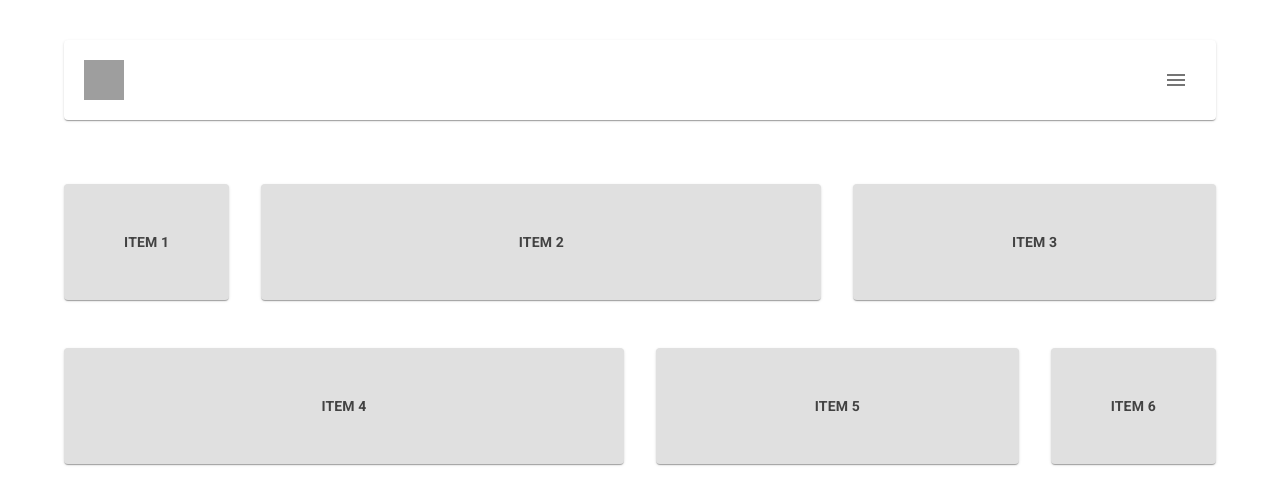
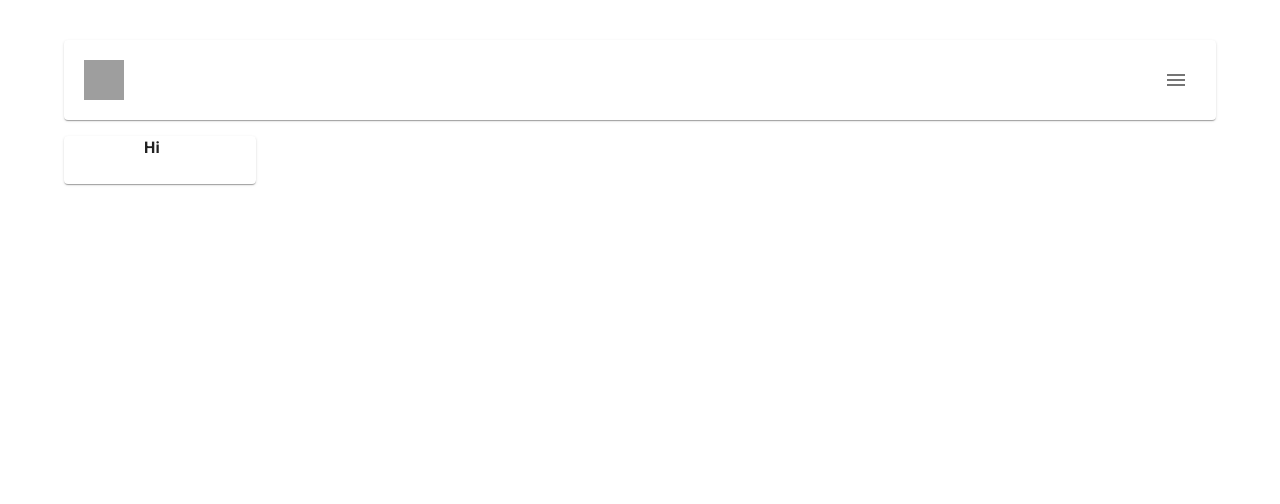
Before and after one commit to Kechenk/opoJareJS, a React (Vite) app: page /Card in a window 1280 px wide. Shown: the top 504 px of the page. Built offline with nearby package versions, Linux system fonts and the light colour scheme; grey boxes are pictures that could not be loaded.

Commit message:
idk man, i forgot what did i do

```diff
--- a/src/components/Card.jsx
+++ b/src/components/Card.jsx
@@ -1,42 +1,36 @@
-import * as React from "react";
-import { Box, Paper, Grid, styled } from "@mui/material";
-
-const Item = styled(Paper)(({ theme }) => ({
-  backgroundColor: "#e0e0e0",
-  ...theme.typography.body2,
-  padding: theme.spacing(6),
-  textAlign: "center",
-  color: "#424242",
-  fontWeight: "bold",
-}));
+import {
+  Box,
+  Card,
+  CardContent,
+  Container,
+  Grid,
+  Paper,
+  Stack,
+} from "@mui/material";
 
 export default function () {
   return (
-    <Box sx={{ mt: 8 }}>
-        <Grid
-        justifyContent="space-around"
-        container spacing={6}
-        columnSpacing={{ sm:2 , md:4 }}
-        >
+    <>
+      <Box sx={{ mt: 2 }}>
+        <Grid container>
           <Grid item md={2}>
-            <Item>ITEM 1</Item>
-          </Grid>
-          <Grid item md={6}>
-            <Item>ITEM 2</Item>
-          </Grid>
-          <Grid item md={4}>
-            <Item>ITEM 3</Item>
-          </Grid>
-          <Grid item md={6}>
-            <Item>ITEM 4</Item>
-          </Grid>
-          <Grid item md={4}>
-            <Item>ITEM 5</Item>
-          </Grid>
-          <Grid item md={2}>
-            <Item>ITEM 6</Item>
+            <Card>
+              <Grid
+                container
+                spacing={2}
+                sx={{
+                  justifyContent: "center",
+                  fontWeight: "bold",
+                }}
+              >
+                <CardContent>
+                  Hi
+                </CardContent>
+              </Grid>
+            </Card>
           </Grid>
         </Grid>
-    </Box>
+      </Box>
+    </>
   );
 }
```
